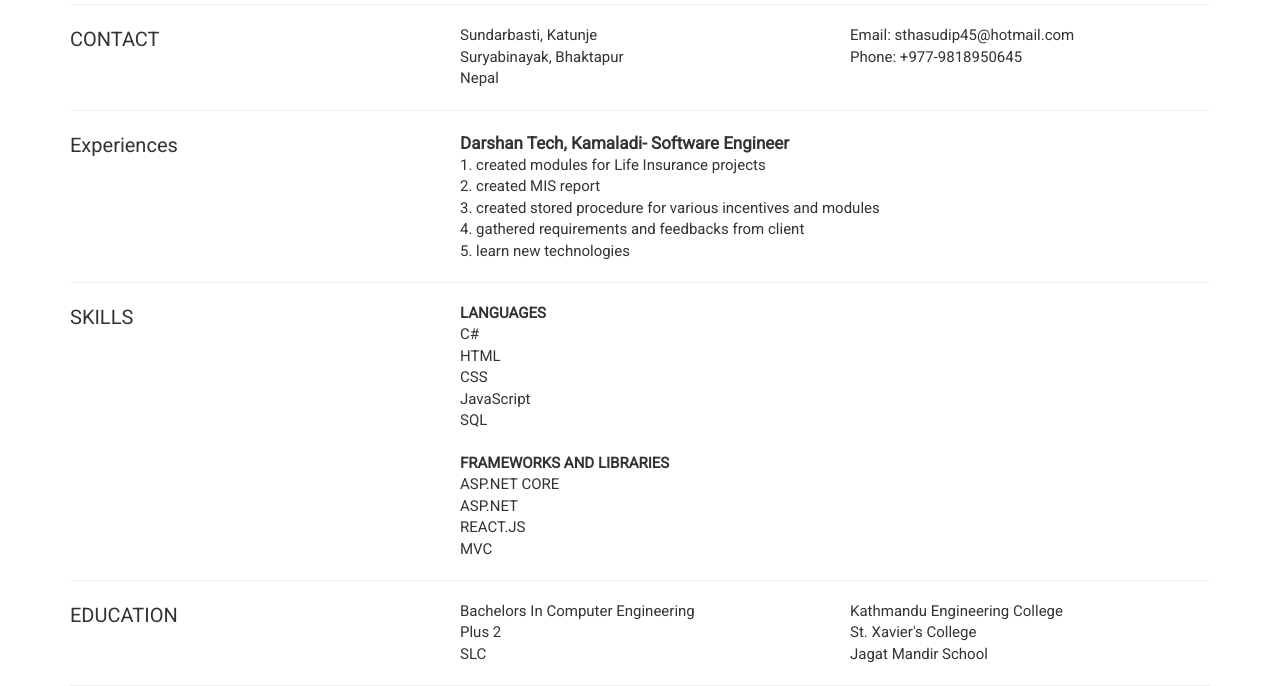
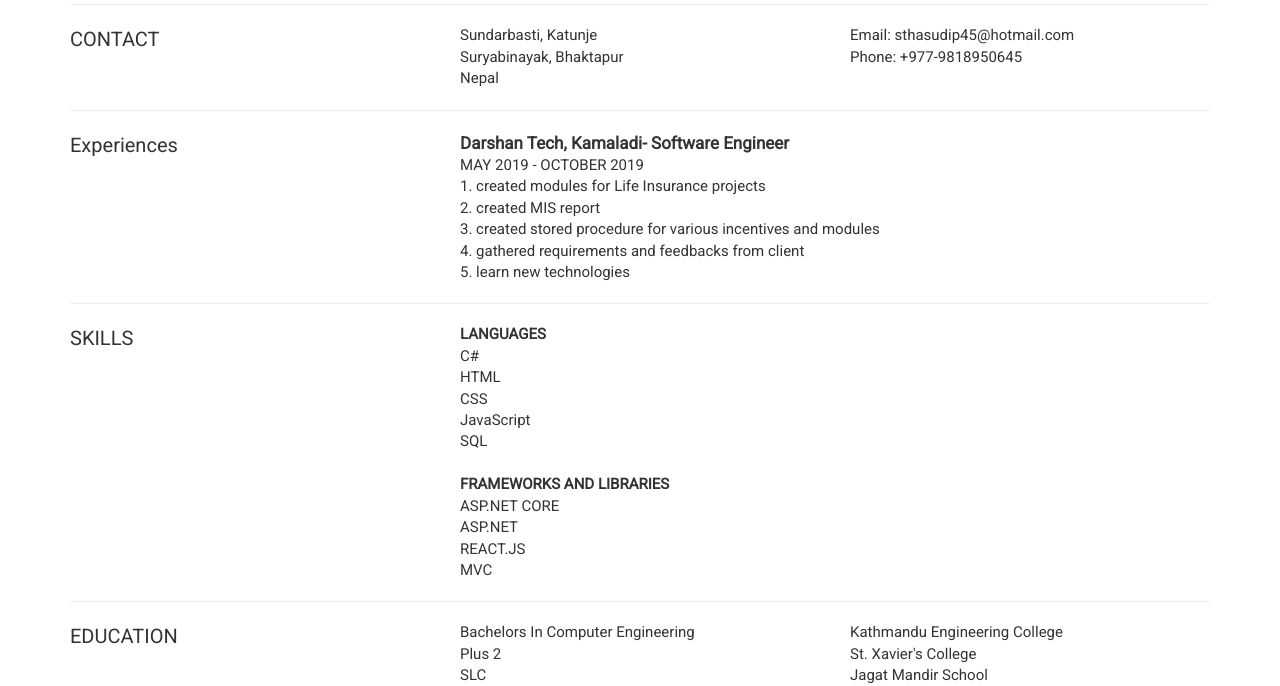
Before and after one commit to Sthasudip/sthasudip.github.io, a plain HTML site: page index.html in a window 1280 px wide. Shown: the part 120-806 px from the top of the page. Drawn offline with nearby package versions, Linux system fonts and the light colour scheme.

Commit message:
Update index.html

```diff
--- a/index.html
+++ b/index.html
@@ -71,8 +71,9 @@
             </div>
             <div class="col-lg-8 content">
                 <div class="sub-headers">Darshan Tech, Kamaladi- Software Engineer
-</div>
-               1. created modules for Life Insurance projects
+            </div>
+                MAY 2019 - OCTOBER 2019
+               <br>1. created modules for Life Insurance projects
                <br>2. created MIS report
                <br>3. created stored procedure for various incentives and modules
                <br>4. gathered requirements and feedbacks from client
@@ -149,7 +150,7 @@
         <div id="linkedin-badge">
             <script type="text/javascript" src="https://platform.linkedin.com/badges/js/profile.js" async defer></script>
             <div class="LI-profile-badge"  data-version="v1" data-size="medium" data-locale="en_US" data-type="horizontal" data-theme="light" data-vanity="sudip-shrestha-870403144"><a class="LI-simple-link" href='https://np.linkedin.com/in/sudip-shrestha-870403144?trk=profile-badge'>Sudip Shrestha</a></div>
-              </div>
+    </div>
         <br>
     </div>
 
```
